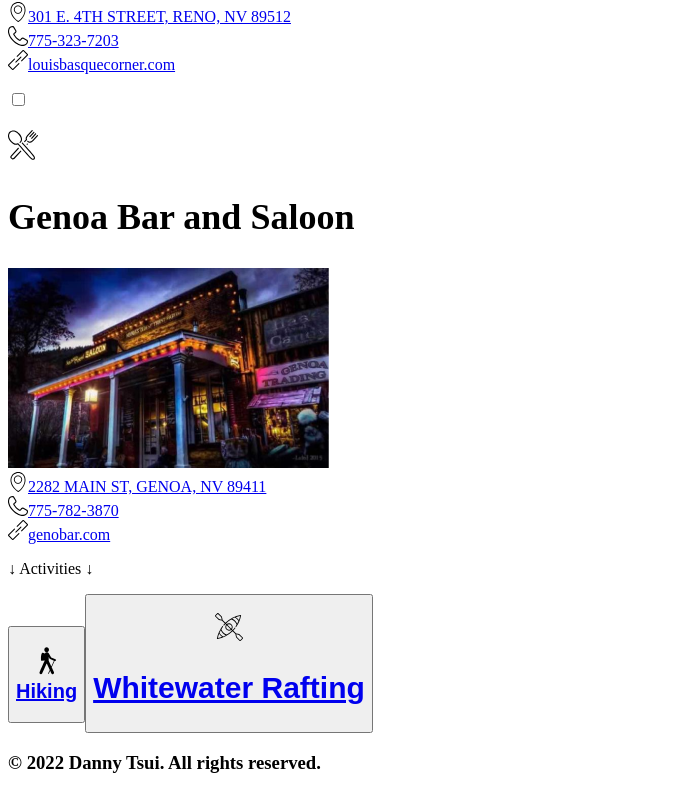
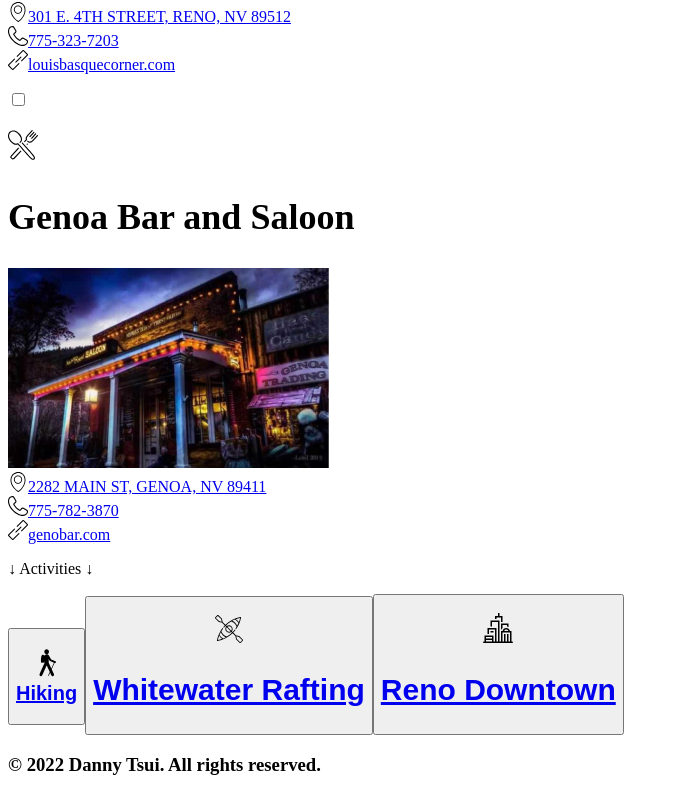
Before and after one commit to dannytszho/renoGuide-django-react, a React (Create React App) app in the folder frontend/: page / in a window 1280 px wide. Shown: the part 1026-1821 px from the top of the page, without its empty margins (0-679 px from the left). Built offline with nearby package versions, Linux system fonts and the light colour scheme.

Commit message:
Add Reno Downtown button

```diff
--- a/frontend/src/Components/Button.tsx
+++ b/frontend/src/Components/Button.tsx
@@ -24,7 +24,7 @@
   return (
     <div className="collapse collapse-arrow w-[350px] md:w-[650px] border bg-zinc-200 rounded-lg hover:scale-[102%]">
       <input type="checkbox" />
-      <div className="collapse-title text-xl font-medium">
+      <div className="collapse-title text-xl font-small">
         <h2>{children}</h2>
       </div>
       <div className="collapse-content">
--- a/frontend/src/Components/HomePage.tsx
+++ b/frontend/src/Components/HomePage.tsx
@@ -3,6 +3,7 @@
 import { LongButton, CollapseButton } from './Button'
 import HikerIcon from '../svg/HikerIcon'
 import KayakIcon from '../svg/KayakIcon'
+import DowntownIcon from '../svg/DowntownIcon'
 import Footer from './Footer'
 import RestaurantCard from './RestaurantCard'
 import RestaurantData from '../RestaurantData'
@@ -77,6 +78,20 @@
               </div>
             </a>
           </LongButton>
+          <LongButton>
+            <a
+              href="https://downtownreno.org/"
+              target="_blank"
+              rel="noreferrer"
+            >
+              <div className="flex">
+                <div className="pl-4">
+                  <DowntownIcon />
+                </div>
+                <h2 className="text-2xl mx-auto">Reno Downtown</h2>
+              </div>
+            </a>
+          </LongButton>
         </section>
       </div>
       <Footer />
--- /dev/null
+++ b/frontend/src/svg/DowntownIcon.tsx
@@ -0,0 +1,47 @@
+const DowntownIcon = () => {
+  return (
+    <svg
+      version="1.1"
+      id="Layer_1"
+      xmlns="http://www.w3.org/2000/svg"
+      width="30"
+      height="30"
+      viewBox="0 0 512 512"
+    >
+      <g>
+        <g>
+          <path
+            d="M499.2,486.4h-12.8V307.2h-26.897c-5.948-29.175-31.804-51.2-62.703-51.2c-30.899,0-56.755,22.025-62.703,51.2H307.2
+			v179.2h-25.6V128H128v102.4h25.6v-76.8H256v332.8h-25.6V256H76.8v102.4h25.6v-76.8h102.4v204.8h-25.6V384H25.6v102.4H12.8
+			c-7.074,0-12.8,5.726-12.8,12.8c0,7.074,5.726,12.8,12.8,12.8h486.4c7.074,0,12.8-5.726,12.8-12.8
+			C512,492.126,506.274,486.4,499.2,486.4z M153.6,486.4H51.2v-25.6h102.4V486.4z M153.6,435.2H51.2v-25.6h102.4V435.2z
+			M396.8,281.6c16.666,0,30.737,10.735,36.045,25.6h-72.081C366.063,292.335,380.134,281.6,396.8,281.6z M460.8,486.4h-25.6v-128
+			h-25.6v128H384v-128h-25.6v128h-25.6V332.8h128V486.4z"
+          />
+        </g>
+      </g>
+      <g>
+        <g>
+          <polygon
+            points="281.6,51.2 281.6,0 256,0 256,51.2 204.8,51.2 204.8,102.4 230.4,102.4 230.4,76.8 307.2,76.8 307.2,153.6
+			332.8,153.6 332.8,51.2 		"
+          />
+        </g>
+      </g>
+      <g>
+        <g>
+          <path
+            d="M307.2,179.2v102.4h9.02c4.25-8.883,9.83-16.879,16.58-23.808V204.8h76.8v26.726c9.028,1.314,17.579,4.079,25.6,7.919
+			V179.2H307.2z"
+          />
+        </g>
+      </g>
+      <g>
+        <g>
+          <rect x="128" y="307.2" width="51.2" height="25.6" />
+        </g>
+      </g>
+    </svg>
+  )
+}
+export default DowntownIcon
```
